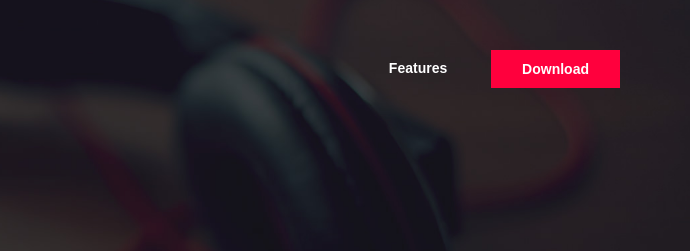
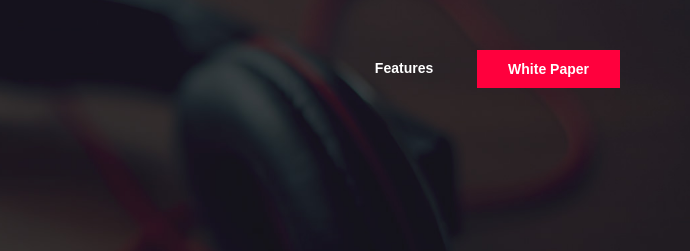
Before and after one commit to TUMIChain/Landing, a plain HTML site: page index.html in a window 1280 px wide. Shown: the top 251 px of the page, 590-1280 px from the left. Drawn offline with nearby package versions, Linux system fonts and the light colour scheme.

Commit message:
btn text

```diff
--- a/index.html
+++ b/index.html
@@ -19,7 +19,7 @@
 				<div class="col-md-6">
 					<ul class="pull-right">
 						<li><a href="#">Features</a></li>
-						<li><a href="#" class="btn" role="button">Download</a></li>
+						<li><a href="#" class="btn" role="button">White Paper</a></li>
 					</ul>
 				</div>
 			</div>
```
